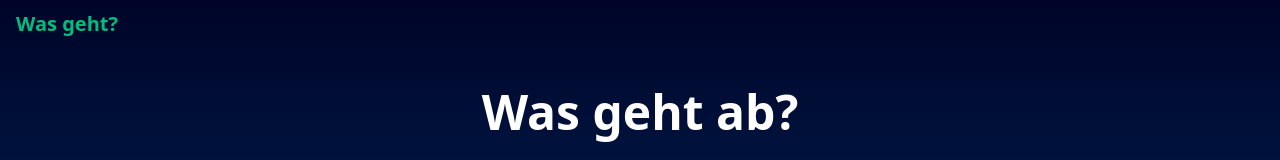
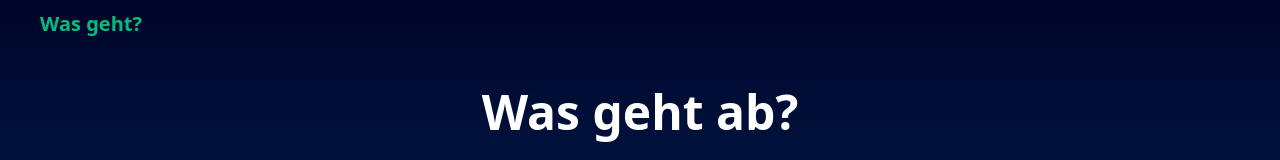
Before and after one commit to LugsoIn2/cad-admin-ui-service, a Vue app: page /start in a window 1280 px wide. Shown: the top 160 px of the page. Built offline with nearby package versions, Linux system fonts and the light colour scheme.

Commit message:
Style improvement

```diff
--- a/src/components/Navbar.vue
+++ b/src/components/Navbar.vue
@@ -18,7 +18,7 @@ export default defineComponent({
 <template>
   <nav
     class="px-2 sm:px-4 py-2.5  w-full z-20 top-0 left-0">
-    <div class="container flex flex-wrap items-center justify-between ">
+    <div class="container mx-auto px-6 flex flex-wrap items-center justify-between ">
       <a href="/" class="flex items-center">
         <span class="self-center text-xl font-semibold whitespace-nowrap dark:text-white">Was geht?</span>
       </a>
```
